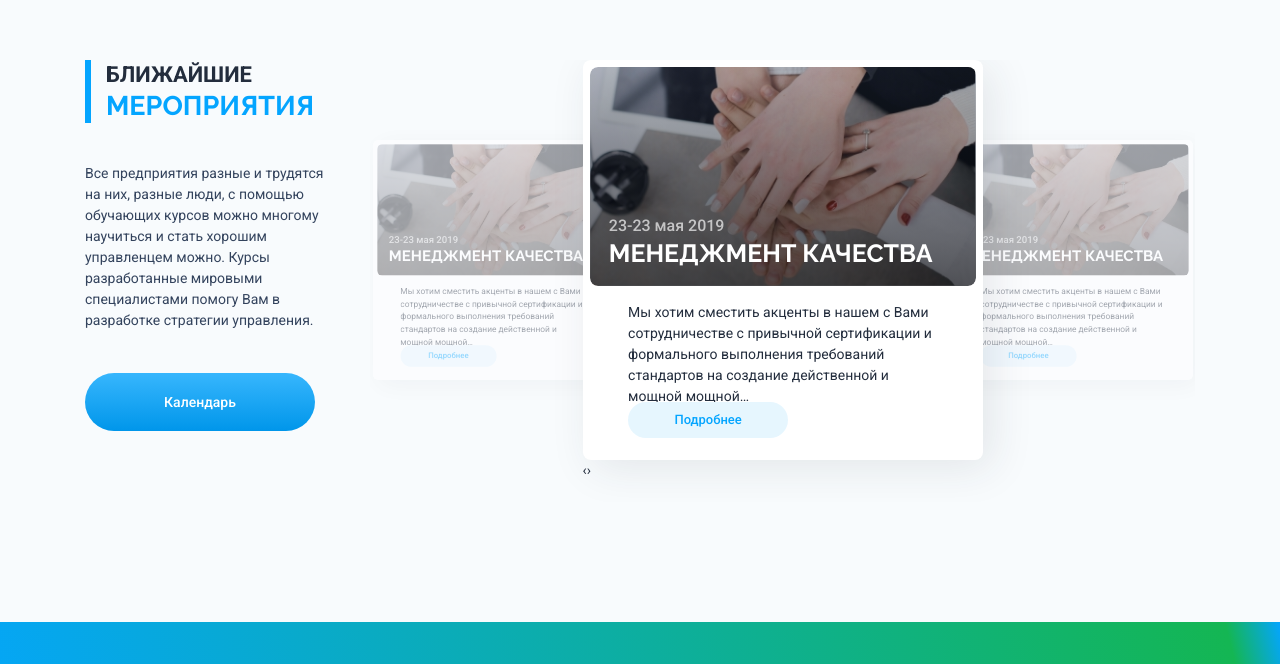
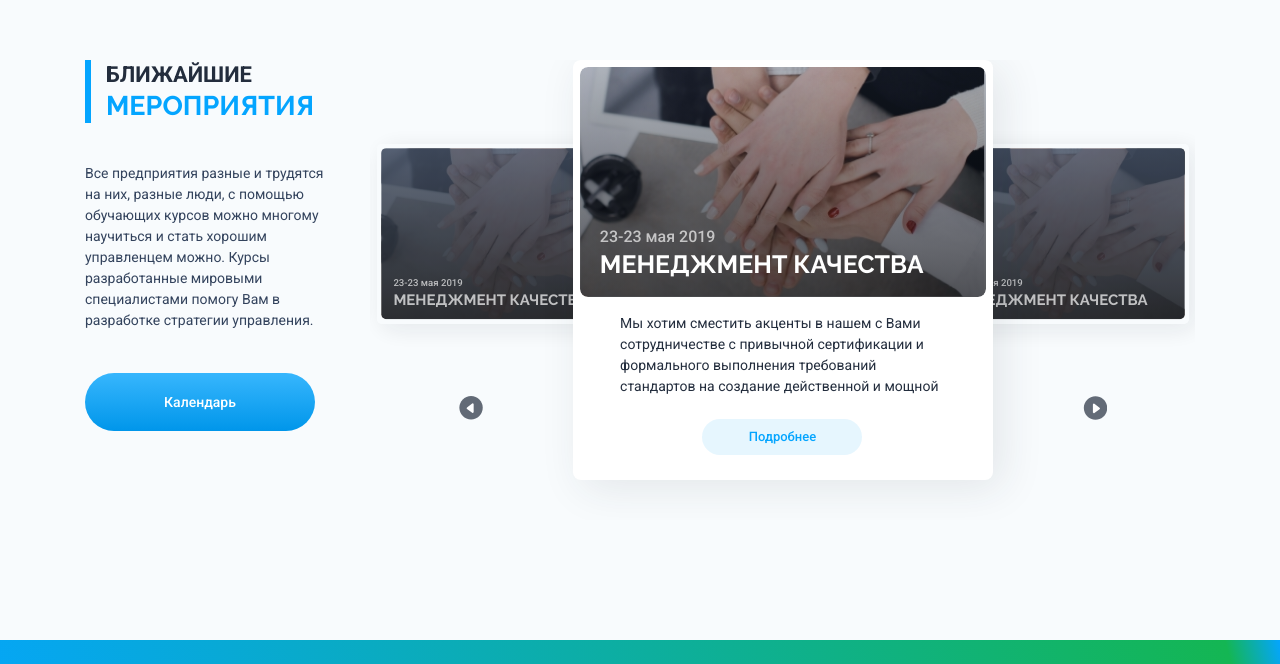
Before and after one commit to BondYuriy/tms, a website: page src/index.html in a window 1280 px wide. Shown: the part 793-1457 px from the top of the page. Drawn offline with nearby package versions, Linux system fonts and the light colour scheme; files that its build step writes are made by us from their sources; files whose address does not match are found by name.

Commit message:
adds finish carousel events

```diff
--- a/src/index.html
+++ b/src/index.html
@@ -162,13 +162,13 @@
               </div>
               <div class="item">
                 <div class="event-card">
-                  <div class="event-card-img">
+                  <a href="#" class="event-card-img">
                     <img src="img/Group_56.jpg" alt="photo">
                     <div class="event-card-title">
                       <span>23-23 мая 2019</span>
                       <h4>МЕНЕДЖМЕНТ КАЧЕСТВА</h4>
                     </div>
-                  </div>
+                  </a>
                   <div class="event-card-info">
                     <div class="event-card-info-text">
                       <p>Мы хотим сместить акценты в нашем с Вами сотрудничестве с привычной сертификации и формального
--- a/src/js/script.js
+++ b/src/js/script.js
@@ -42,7 +42,7 @@ $(document).ready(function() {
 
   $(".events-carousel").owlCarousel({
     loop: true,
-    margin: -110,
+    margin: -140,
     nav: true,
     responsive: {
       0: {
--- a/src/sass/components/_carousel.scss
+++ b/src/sass/components/_carousel.scss
@@ -3,7 +3,8 @@
 }
 
 .events-carousel {
-  width: 400px;
+  width: 420px;
+  height: 460px;
   margin: auto;
 
   & .owl-stage-outer {
@@ -11,15 +12,41 @@
   }
 
   & .item {
-    height: 400px;
-    opacity: 0.4;
+    height: 420px;
+    opacity: 0.9;
     transition: 0.4s ease all;
     transform: scale(0.6);
     border-radius: 8px;
+
+    & .event-card {
+      height: 300px;
+      background-color: rgba(255, 255, 255, 0);
+
+      & .event-card-img {
+        height: 285px;
+
+        &::before {
+          background-image: linear-gradient(
+            to top,
+            #02050a 0%,
+            rgba(45, 59, 82, 0.9) 100%
+          );
+          opacity: 0.9;
+        }
+
+        & .event-card-title h4 {
+          color: rgba(255, 255, 255, 0.7);
+        }
+      }
+
+      & .event-card-info {
+        display: none;
+      }
+    }
   }
 
   & .active {
-    z-index: 10000;
+    z-index: 5;
 
     & .item {
       position: absolute;
@@ -29,7 +56,87 @@
       bottom: 0;
       opacity: 1;
       transform: scale(1);
-      z-index: 5;
+      z-index: 10;
+
+      & .event-card {
+        height: 420px;
+        background-color: rgba(255, 255, 255, 1);
+
+        & .event-card-img {
+          height: 230px;
+
+          &::before {
+            background-image: linear-gradient(
+              to top,
+              #02050a 0%,
+              rgba(45, 59, 82, 0.53) 100%
+            );
+            opacity: 0.68;
+          }
+
+          & .event-card-title h4 {
+            color: rgba(255, 255, 255, 1);
+          }
+        }
+
+        & .event-card-info {
+          display: block;
+        }
+      }
+    }
+  }
+
+  & .owl-nav {
+    display: flex;
+    align-items: center;
+    justify-content: center;
+    position: absolute;
+    left: 50%;
+    transform: translateX(-50%);
+    bottom: 100px;
+    z-index: 0;
+
+    & .owl-prev {
+      margin-right: 600px;
+
+      &::before {
+        display: block;
+        content: "";
+        width: 24px;
+        height: 24px;
+        background-image: url("../img/Group_88.svg");
+        opacity: 0.7;
+      }
+    }
+
+    & .owl-next {
+      &::before {
+        display: block;
+        content: "";
+        width: 24px;
+        height: 24px;
+        background-image: url("../img/Group_43.svg");
+      }
+    }
+
+    & .owl-prev,
+    .owl-next {
+      width: 24px;
+      height: 24px;
+
+      & span {
+        display: none;
+      }
+
+      &:hover {
+        &::before {
+          opacity: 0.3;
+        }
+      }
+
+      &:focus {
+        outline: none;
+      }
     }
   }
 }
--- a/src/sass/components/_event-card.scss
+++ b/src/sass/components/_event-card.scss
@@ -1,15 +1,28 @@
 .event-card {
-  height: 400px;
-  background-color: $white;
+  width: 420px;
   padding: 7px;
+  border-radius: 8px;
   box-shadow: 9px 8px 43px rgba(35, 45, 61, 0.1);
-  border-radius: 8px;
+  transition: 0s;
 
   & .event-card-img {
+    display: block;
+    width: 100%;
+    height: 230px;
     position: relative;
     border-radius: 8px;
     overflow: hidden;
     margin-bottom: 16px;
+    display: flex;
+    justify-content: center;
+    align-items: center;
+    transition: 0s;
+
+    & img {
+      display: block;
+      height: 100%;
+      width: auto;
+    }
 
     &::before {
       display: block;
@@ -43,7 +56,6 @@
       }
 
       & h4 {
-        color: #ffffff;
         font-family: $Raleway;
         font-size: 25px;
         font-weight: 700;
@@ -56,8 +68,14 @@
     margin: auto;
 
     & .event-card-info-text {
-      height: 100px;
+      height: 86px;
       overflow: hidden;
+      margin-bottom: 20px;
     }
   }
+
+  & .btn {
+    display: block;
+    margin: auto;
+  }
 }
```
Also changed, not shown: build/css/styles.css, build/img/Group_43.svg (added), build/img/Group_88.svg (added), build/index.html, build/js/script.js, src/img/Group_43.svg (added), src/img/Group_88.svg (added).
